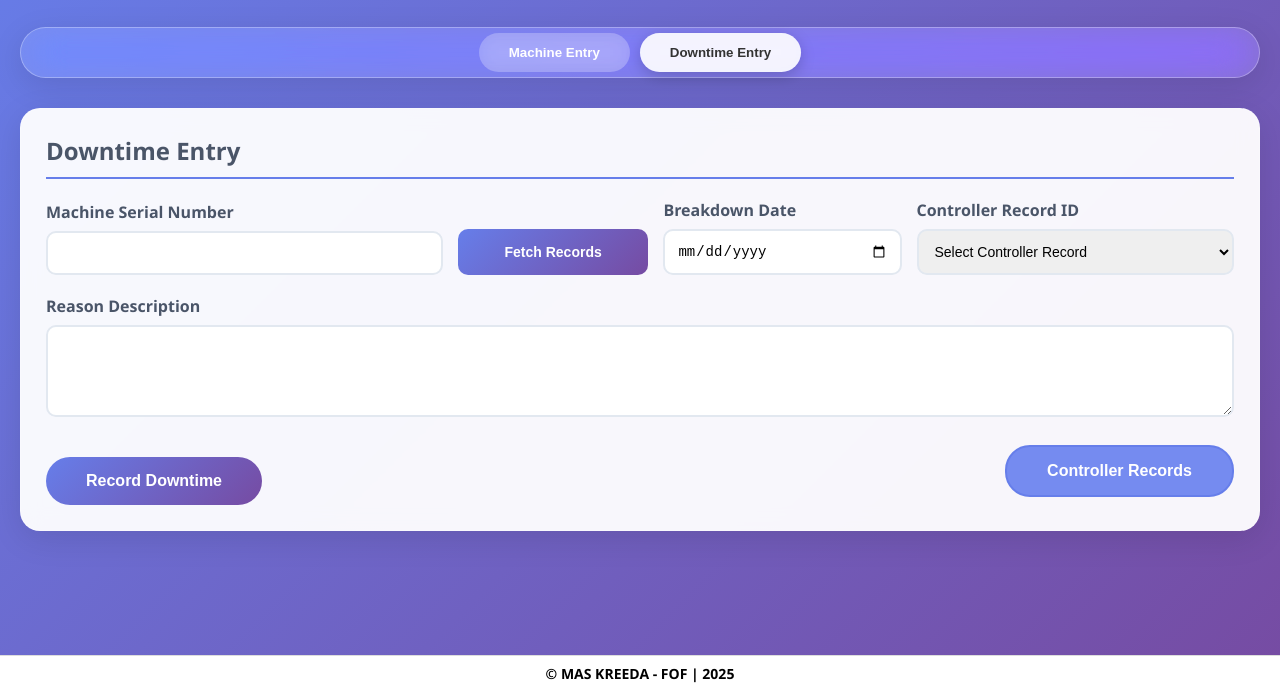
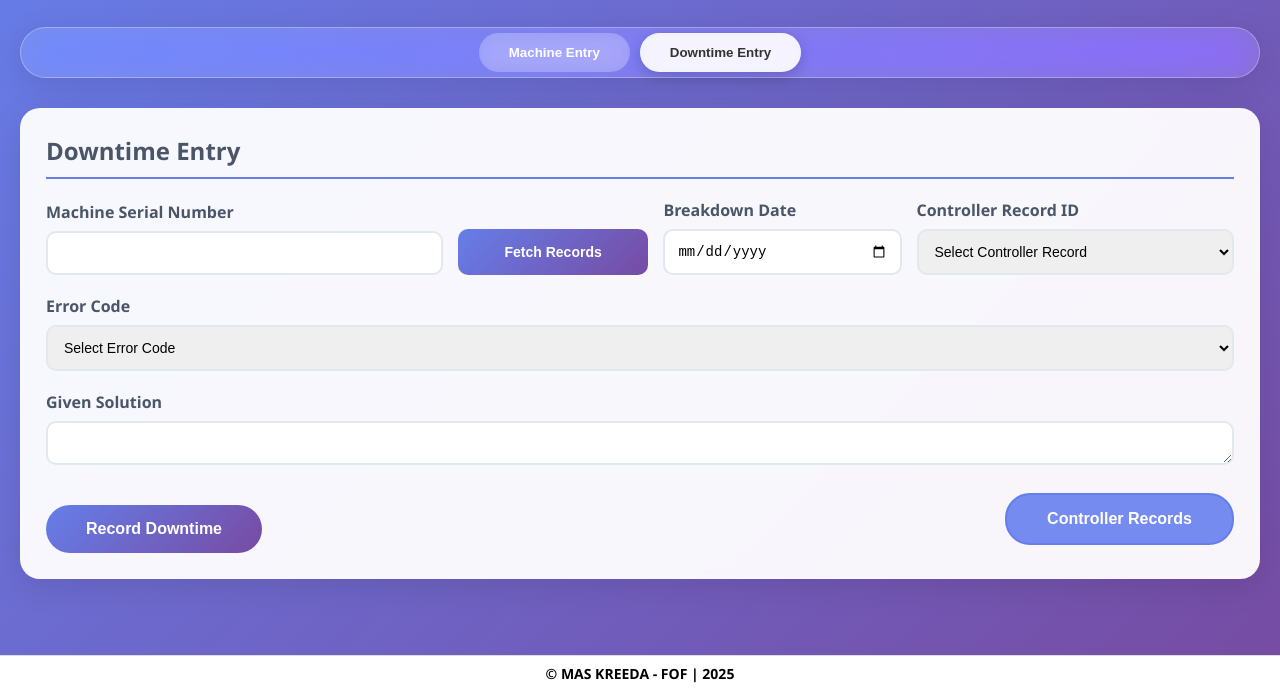
Before and after one commit to DeelakaDias/Preventing-Mechanism, a website: page MBP_interface/MBP_IoT_dashboard.html in a window 1280 px wide. Both pictures are taken after a click on the button "Downtime Entry". Shown: the part 110-800 px from the top of the page. Drawn offline with Linux system fonts and the light colour scheme.

Commit message:
Added error code to the web interface

```diff
--- a/MBP_interface/MBP_IoT_dashboard.html
+++ b/MBP_interface/MBP_IoT_dashboard.html
@@ -127,10 +127,21 @@
                         </div>
                     </div>
 
+                    <div class="form-group">
+                        <label for="brand">Error Code</label>
+                        <select id="brand" name="brand" required>
+                            <option value="">Select Error Code</option>
+                            <option value="Brother">Brother</option>
+                            <option value="Singer">Singer</option>
+                            <option value="Juki">Juki</option>
+                            <option value="Pfaff">Pfaff</option>
+                        </select>
+                    </div>
+
                     <div class="form-grid" style="margin-top: 20px;">
                         <div class="form-group" style="grid-column: 1 / -1;">
-                            <label for="errorOccured">Reason Description</label>
-                            <textarea id="errorOccured" name="errorOccured" rows="4" required></textarea>
+                            <label for="errorOccured">Given Solution</label>
+                            <textarea id="errorOccured" name="errorOccured" rows="1" required></textarea>
                         </div>
                     </div>
 
@@ -143,6 +154,7 @@
                 </form>
             </div>
         </div>
+
     </div>
 
     <div class="footer">
```
Also changed, not shown: Backend/controllers/downTimeController.js (+6 -4 lines), Backend/models/downTimeEntry.js (+7 -3 lines).
